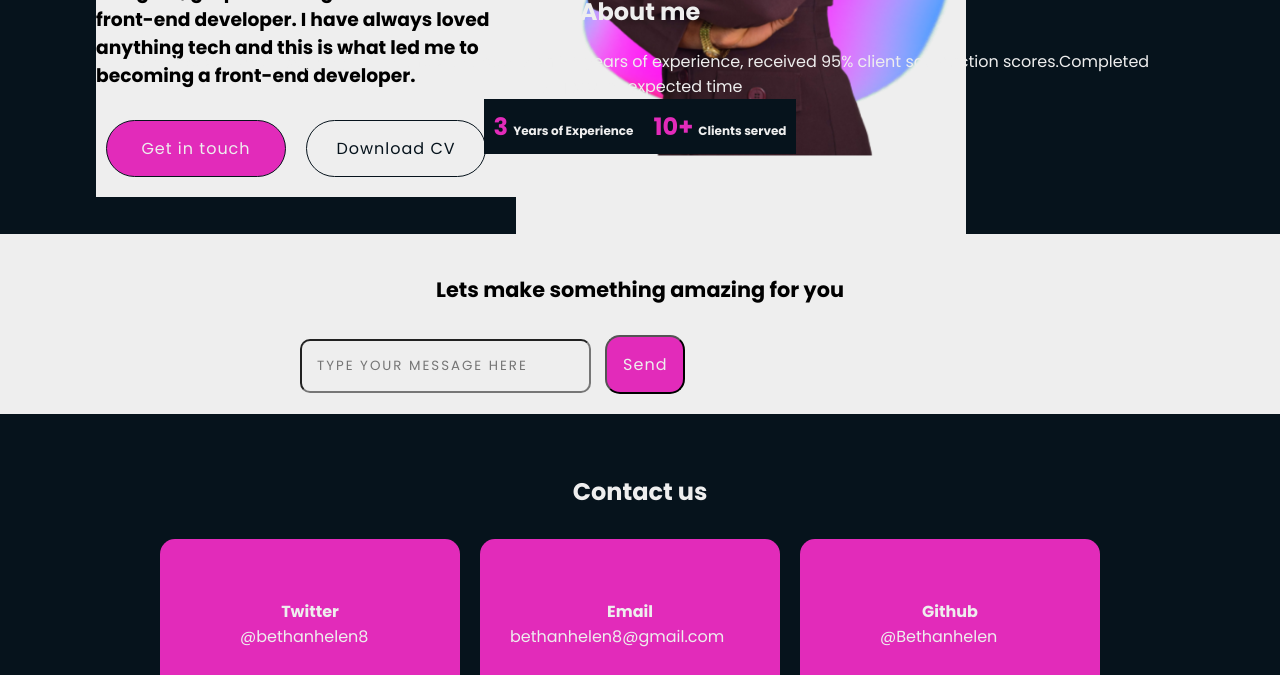
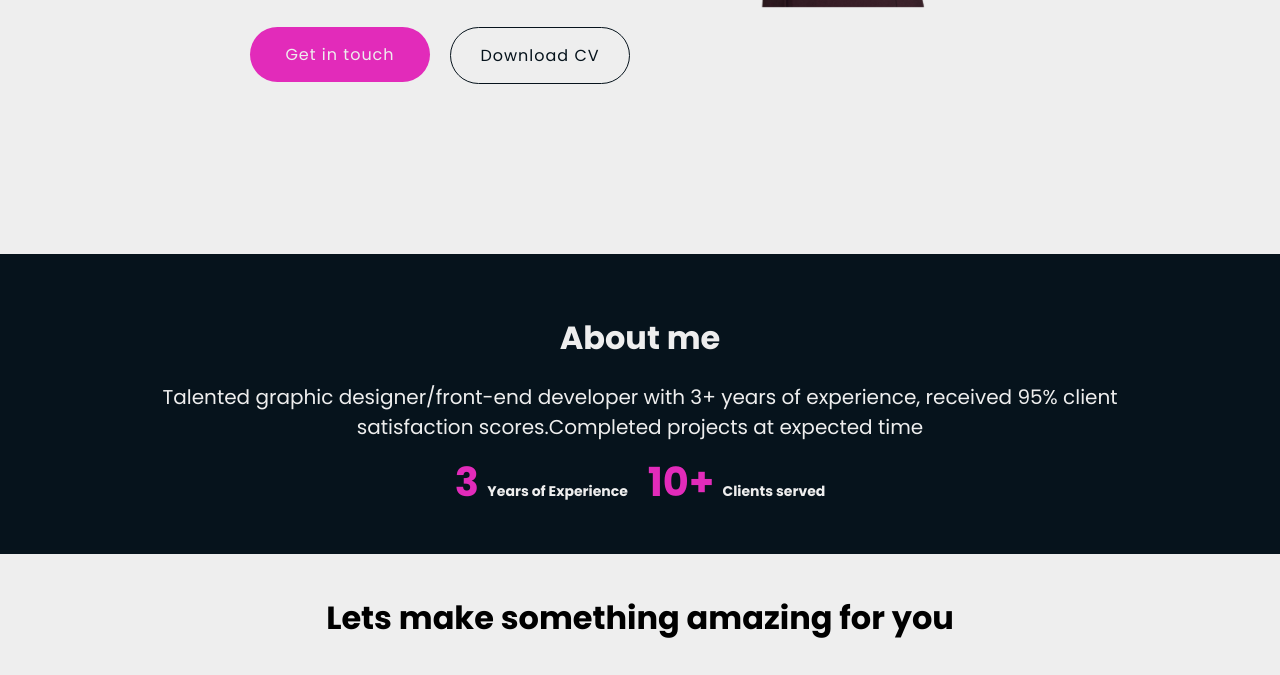
Before and after one commit to Bethanhelen/Aya-portfolio, a plain HTML site: page index.html in a window 1280 px wide. Shown: the part 546-1221 px from the top of the page. Drawn offline with Linux system fonts and the light colour scheme.

Commit message:
2nd commit

```diff
--- a/index.html
+++ b/index.html
@@ -1,5 +1,6 @@
 <!DOCTYPE html>
 <html lang="en">
+
 <head>
     <meta charset="UTF-8">
     <meta http-equiv="X-UA-Compatible" content="IE=edge">
@@ -8,18 +9,19 @@
     <link href="https://fonts.googleapis.com/css2?family=Poppins:wght@300;400;500;700&display=swap" rel="stylesheet">
     <link rel="stylesheet" href="style.css">
 </head>
+
 <body>
     <header>
         <div class="nav-bar">
-                <a href="https://codepen.io/bethanhelen/pen/abqYLKd" target="_blank" class="logo">
+            <a href="#" target="_blank" class="logo">
                 <h4 class="me">Port<span>Folio</span></h4>
             </a>
         </div>
         <div class="nav-link">
             <ul>
-                    <li><a href="">Home</a></li>
-                    <li><a href="">About me</a></li>
-                    <li><a href="">Contact</a></li>
+                <li><a href="#home">Home</a></li>
+                <li><a href="#about">About me</a></li>
+                <li><a href="#contact-us">Contact</a></li>
             </ul>
         </div>
     </header>
@@ -29,12 +31,11 @@
             <div class="details">
                 <h1>Hi,</h1>
                 <h2> I am <span>Elizabeth Olusipe</span></h2>
-                   <h3>I am a zoology graduate, turn fashion designer, graphics designer and now a front-end developer.
-                       I have always loved anything tech and this is what led me to becoming a front-end developer.
+                <h3>I am a zoology graduate, turn fashion designer, graphics designer and now a front-end developer. I have always loved anything tech and this is what led me to becoming a front-end developer.
                 </h3>
                 <div class="click">
                     <div class="left">
-                       <button id="contact">Get in touch</button>
+                        <button><a href="https://www.linkedin.com/in/bethanhelen8">Get in touch</a></button>
                     </div>
                     <div class="right">
                         <button><a href="https://docs.google.com/document/d/1-Q7OXd0qIQ8dbFWDT9OQqguyL7UTCib2cf-4b9TY-CU/edit?usp=drivesdk">Download CV</a></button></div>
@@ -44,9 +45,9 @@
         </section>
     </main>
 
-    <div class="me-know">
+    <div class="me-know" id="about">
         <h2>About me</h2>
-      <p>Talented graphic designer/fromt-end developer with 3+ years of experience, received 95% client satisfaction scores.Completed projects at expected time</p>
+        <p>Talented graphic designer/front-end developer with 3+ years of experience, received 95% client satisfaction scores.Completed projects at expected time</p>
         <div class="years">
             <h4>3 <small>Years of Experience </small></h4>
             <h4>10+ <small>Clients served</small></h4>
@@ -59,7 +60,7 @@
         <button type="submit">Send</button>
     </div>
 
-        <div class="contact">
+    <div class="contact" id="contact-us">
         <h2>Contact us</h2>
         <div class="cards">
             <div class="card">
@@ -83,4 +84,5 @@
     </footer>
 
 </body>
+
 </html>
--- a/style.css
+++ b/style.css
@@ -1,15 +1,15 @@
-*{
+* {
     margin: 0;
     padding: 0;
     box-sizing: border-box;
     font-family: 'poppins', sans-serif;
-    background:#eee;
-
+    background: #eee;
 }
 
+
 /*--------------navigation bar-------------*/
-header
-{
+
+header {
     width: 100%;
     height: 4em;
     padding: 0 100px;
@@ -19,79 +19,117 @@ header
     align-items: center;
     justify-content: space-between;
 }
-header span, .me{
-    background-color: #06131c;;
+
+header span,
+.me {
+    background-color: #06131c;
+    ;
 }
-.me{
+
+.me {
     font-size: 2em;
 }
-header .nav-bar a{
+
+header .nav-bar a {
     text-decoration: none;
     color: white;
 }
-.logo span{
+
+.logo span {
     padding-left: 5px;
     color: rgb(226, 43, 186);
 }
-.details span{
+
+.details span {
     color: rgb(226, 43, 186);
 }
-.nav-link ul{
+
+.nav-link ul {
     display: flex;
 }
-.nav-link ul li{
+
+.nav-link ul li {
     list-style: none;
     padding-right: 15px;
-    background: #06131c;;
+    background: #06131c;
+    ;
 }
+
 .nav-link ul li a {
     text-decoration: none;
     color: white;
-    background: #06131c;;
+    background: #06131c;
+    ;
     transition: 0.5s;
 }
-.nav-link ul li a:hover{
+
+.nav-link ul li a:hover {
     color: rgb(226, 43, 186);
 }
 
+
 /*--------------body/main-------------*/
-#home{
-    margin: 2em 6em 0 6em;
+
+#home {
+    display: block;
+    margin: 2em 6em 20em 15em;
     height: 48vh;
 }
-section{
+
+section {
     width: 80%;
     display: flex;
     justify-content: space-between;
     align-items: center;
 }
-.details{
-    width: 60%;
+
+.details {
+    width: 80%;
 }
-.details h2, h3{
+
+.details h2,
+h3 {
     margin-bottom: 0.5em;
 }
-.details h3{
+
+.details h3 {
     line-height: 1.5em;
+    font-size: 20px;
 }
-.details h2, .details h1{
+
+.details h2,
+.details h1 {
     font-size: 3em;
 }
-.click{
+
+.click {
     display: flex;
 }
-.right button{
-  background: #eee; !important
 
+.right button {
+    background: #eee;
+    !important
 }
-.left button, .input-field button{
-  color: #eee; !important
-  border: none; !important
+
+.left button,
+.input-field button {
+    color: #eee;
+    border: none;
+    cursor: pointer;
 }
-.right button a{
+
+.right button a {
     text-decoration: none;
-  color: #06131c; !important
+    color: #06131c;
+    !important
 }
+
+.left button a {
+    text-decoration: none;
+    color: #eee;
+    background: rgb(226, 43, 186);
+}
+
 main button {
     padding: 15px 0;
     width: 180px;
@@ -99,139 +137,174 @@ main button {
     border: 1px solid #06131c;
     border-radius: 30px;
     margin: 20px 10px;
-    background:rgb(226, 43, 186);
+    background: rgb(226, 43, 186);
     font-size: 1em;
     letter-spacing: 1px;
     transition: 0.5s;
 }
-.input-field button{
-padding: 15px 10px;
+
+.input-field button {
+    padding: 15px 15px;
     width: 80px;
     text-align: center;
     border-radius: 15px;
     margin: 20px 10px;
-    background:rgb(226, 43, 186);
+    background: rgb(226, 43, 186);
     font-size: 1em;
     letter-spacing: 1px;
-
-}
-main button:hover{
-    letter-spacing:3px;
-  }
-  .photo img{
-    width: 450px;
+    cursor: pointer;
+    border: none;
+    transition: 0.5s;
 }
 
+main button:hover,
+.input-field button:hover {
+    letter-spacing: 3px;
+}
+
+.photo img {
+    width: 340px;
+}
+
+
 /*-------about me------*/
-.me-know{
+
+.me-know {
     width: 100%;
     height: 300px;
     background: #06131c;
-  color:#eee;
+    color: #eee;
     text-align: center;
     margin-bottom: 40px;
 }
-.me-know h2, .contact h2{
+
+.me-know h2,
+.contact h2 {
     padding: 60px 0 20px 0;
-  background:#06131c;
+    background: #06131c;
     color: #eee;
     text-align: center;
+    font-size: 2em;
 }
-.me-know p{
+
+.me-know p {
     width: 80%;
     margin: 0 auto;
-  background:#06131c ;
-  font-size: 1em;
+    background: #06131c;
+    font-size: 20px;
 }
-.years{
+
+.years {
     display: flex;
     align-items: center;
     justify-content: center;
     background: #06131c;
 }
-.years h4{
+
+.years h4 {
     padding: 10px;
-  font-size: 1.5em;
+    font-size: 2.5em;
     color: rgb(226, 43, 186);
     background: #06131c;
 }
-.years h4 small{
-  font-size: 12px;
+
+.years h4 small {
+    font-size: 14px;
     color: #12191e;
-  background:#06131c ;
-  color:#eee ;
+    background: #06131c;
+    color: #eee;
 }
+
+
 /*lets make something amazing input field*/
-.input-field{
+
+.input-field {
     display: block;
+    margin-bottom: 2em;
 }
-input{
+
+input {
     padding: 15px 15px;
     border-radius: 10px;
     text-transform: uppercase;
     letter-spacing: 2px;
     transition: 0.5s all;
-    cursor: pointer;
-    margin: 20px 0 20px 300px ;
-}
-.input-field input:hover{
-    letter-spacing: 4px;
-    border: none;
+    width: 300px;
+    margin: 20px 0 20px 470px;
 }
 
-input[placeholder]{
+input[placeholder] {
     padding: 15px;
 }
 
-.input-field h3{
+.input-field h3 {
     text-align: center;
-  font-size: 1.3em;
+    font-size: 2em;
 }
 
+
 /*------ card -------*/
-.cards{
+
+.cards {
     display: flex;
     align-items: center;
     justify-content: center;
     background: #06131c;
 }
-.card{
+
+.card {
     width: 300px;
     text-align: center;
-background:rgb(226, 43, 186);
-margin:10px 20px 30px 0;
-padding: 60px 30px;
+    background: rgb(226, 43, 186);
+    margin: 10px 20px 30px 0;
+    padding: 60px 50px;
     border: none;
-border-radius:15px;
-}
-p.twitter, p.github{
-  padding:0 50px;
+    border-radius: 15px;
+    transition: 0.5s all;
 }
 
-.card h4, .card p{
-  background-color: rgb(226, 43, 186);
-  color:#eee;
-  text-align: center;
+p.twitter,
+p.github {
+    padding: 0 40px;
 }
 
-.card p{
+.card h4,
+.card p {
+    background-color: rgb(226, 43, 186);
+    color: #eee;
+    text-align: center;
+    padding-bottom: 8px;
+}
+
+.card h4 {
+    font-size: 20px;
+}
+
+.card p {
     width: 100px;
 }
 
+.card:hover {
+    transform: translateY(0.5em);
+    cursor: pointer;
+}
+
+
 /*--------------footer-------------*/
-footer{
+
+footer {
     display: block;
     text-align: center;
     margin: 5em auto;
 }
-.copyright
-{
+
+.copyright {
     color: #777;
     font-size: 15px;
     margin: 5em auto;
 }
-.copyright a
-{
+
+.copyright a {
     color: #777;
     text-decoration: none;
     font-weight: 600;
```
Lines whose indentation alone changed are shown as unchanged.
